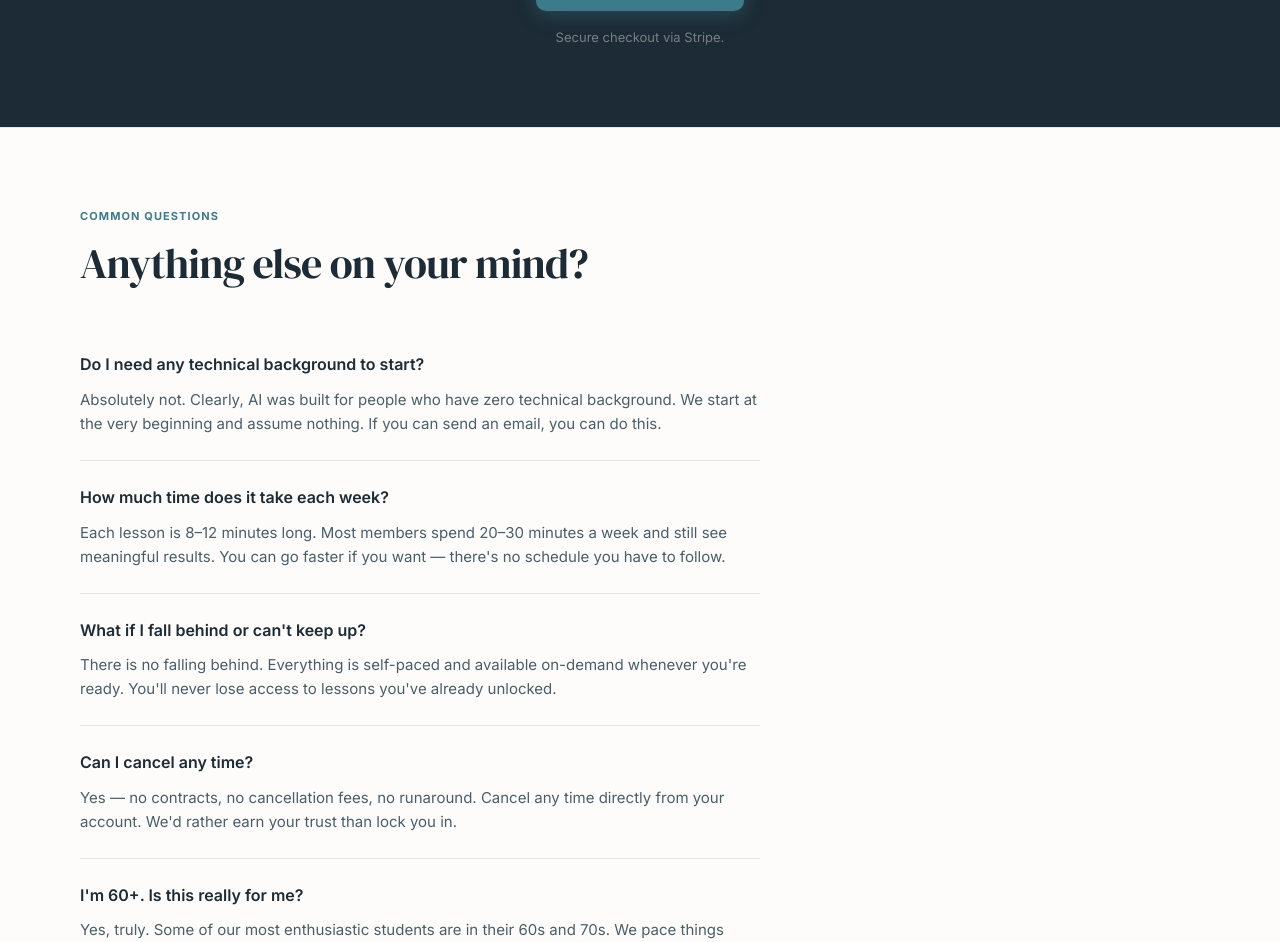
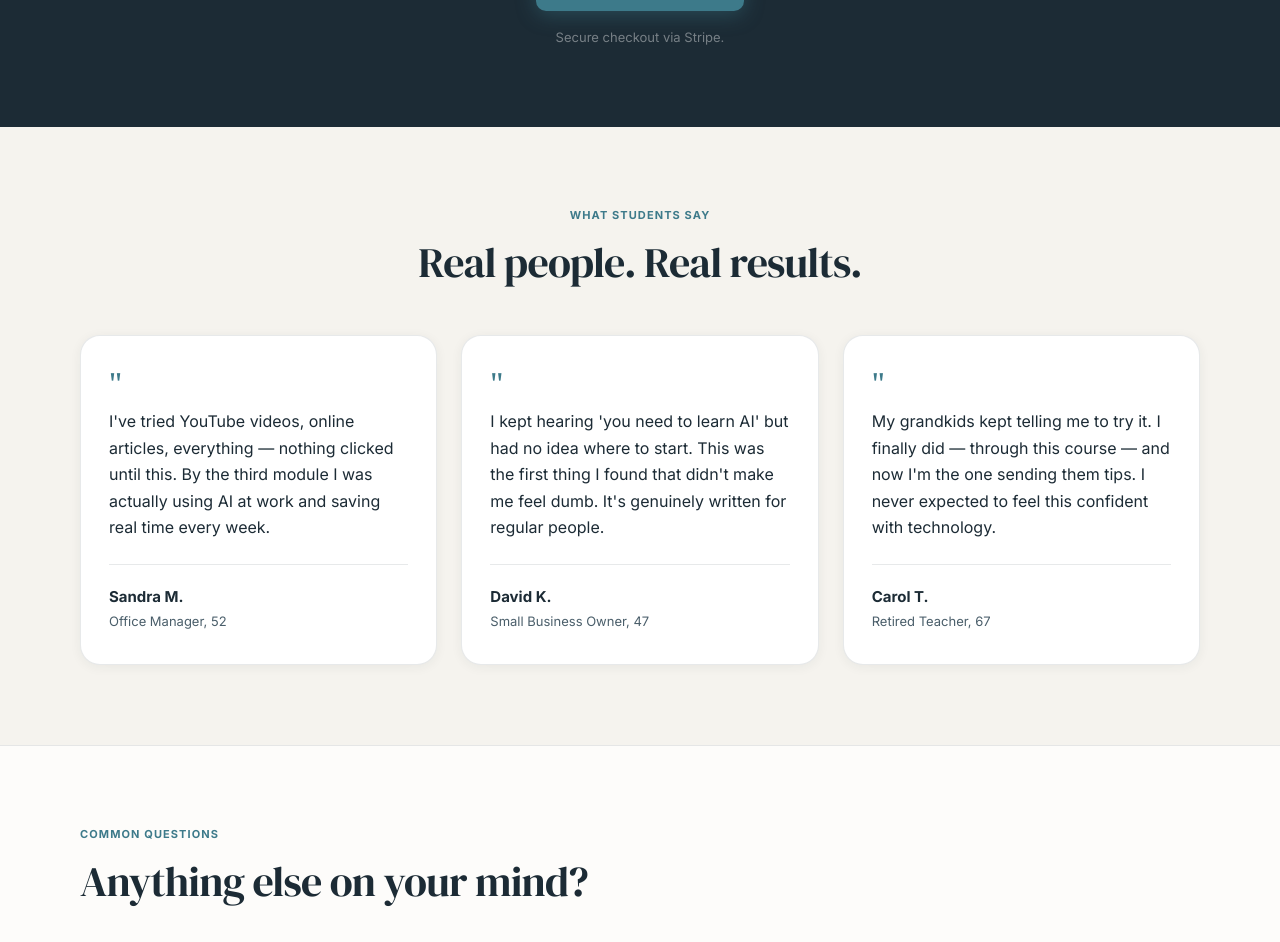
Before and after one commit to llamakid/clearlyai, a Next.js app: page / in a window 1280 px wide. Shown: the part 4016-4958 px from the top of the page. Built offline with nearby package versions, Linux system fonts and the light colour scheme; no server answers.

Commit message:
testimonals

```diff
--- a/app/page.tsx
+++ b/app/page.tsx
@@ -465,6 +465,78 @@ export default function HomePage() {
           </div>
         </section>
 
+        {/* ── Testimonials ── */}
+        <section className="section-pad" style={{ background: 'var(--bg)' }}>
+          <div style={{ maxWidth: 1120, margin: '0 auto' }}>
+            <div style={{ textAlign: 'center', marginBottom: 48 }}>
+              <div style={{
+                fontSize: 11, fontWeight: 700, letterSpacing: '0.1em',
+                textTransform: 'uppercase', color: 'var(--accent)', marginBottom: 12,
+              }}>
+                What Students Say
+              </div>
+              <h2 style={{
+                fontFamily: 'var(--font-dm-serif), Georgia, serif',
+                fontSize: 'clamp(28px, 3.5vw, 42px)',
+                letterSpacing: '-0.02em', lineHeight: 1.2,
+              }}>
+                Real people. Real results.
+              </h2>
+            </div>
+
+            <div className="grid-3" style={{ gap: 24 }}>
+              {[
+                {
+                  quote: "I've tried YouTube videos, online articles, everything — nothing clicked until this. By the third module I was actually using AI at work and saving real time every week.",
+                  name: 'Sandra M.',
+                  role: 'Office Manager, 52',
+                },
+                {
+                  quote: "I kept hearing 'you need to learn AI' but had no idea where to start. This was the first thing I found that didn't make me feel dumb. It's genuinely written for regular people.",
+                  name: 'David K.',
+                  role: 'Small Business Owner, 47',
+                },
+                {
+                  quote: "My grandkids kept telling me to try it. I finally did — through this course — and now I'm the one sending them tips. I never expected to feel this confident with technology.",
+                  name: 'Carol T.',
+                  role: 'Retired Teacher, 67',
+                },
+              ].map(({ quote, name, role }) => (
+                <div key={name} style={{
+                  background: 'white',
+                  border: '1px solid var(--border)',
+                  borderRadius: 20,
+                  padding: '32px 28px',
+                  display: 'flex',
+                  flexDirection: 'column',
+                  gap: 24,
+                  boxShadow: '0 2px 12px rgba(28,43,53,0.06)',
+                }}>
+                  <div style={{
+                    color: 'var(--accent)',
+                    fontSize: 32,
+                    lineHeight: 1,
+                    fontFamily: 'Georgia, serif',
+                  }}>"</div>
+                  <p style={{
+                    fontSize: 16,
+                    lineHeight: 1.65,
+                    color: 'var(--ink)',
+                    flex: 1,
+                    marginTop: -16,
+                  }}>
+                    {quote}
+                  </p>
+                  <div style={{ borderTop: '1px solid var(--border)', paddingTop: 20 }}>
+                    <div style={{ fontWeight: 700, fontSize: 15, color: 'var(--ink)' }}>{name}</div>
+                    <div style={{ fontSize: 13, color: 'var(--ink-mid)', marginTop: 2 }}>{role}</div>
+                  </div>
+                </div>
+              ))}
+            </div>
+          </div>
+        </section>
+
         {/* ── Common questions ── */}
         <section className="section-pad" style={{
           background: 'var(--bg-alt)',
```
